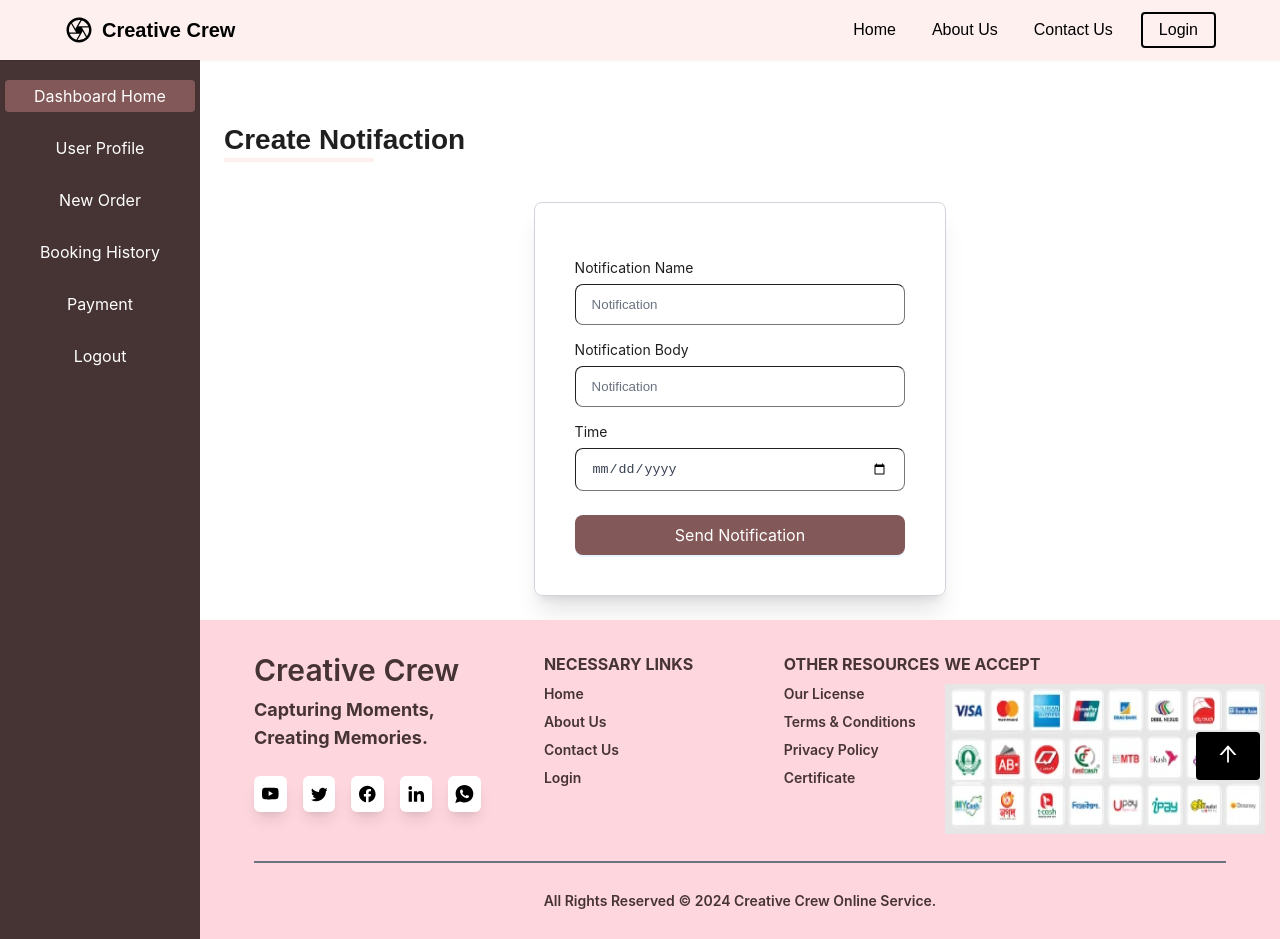
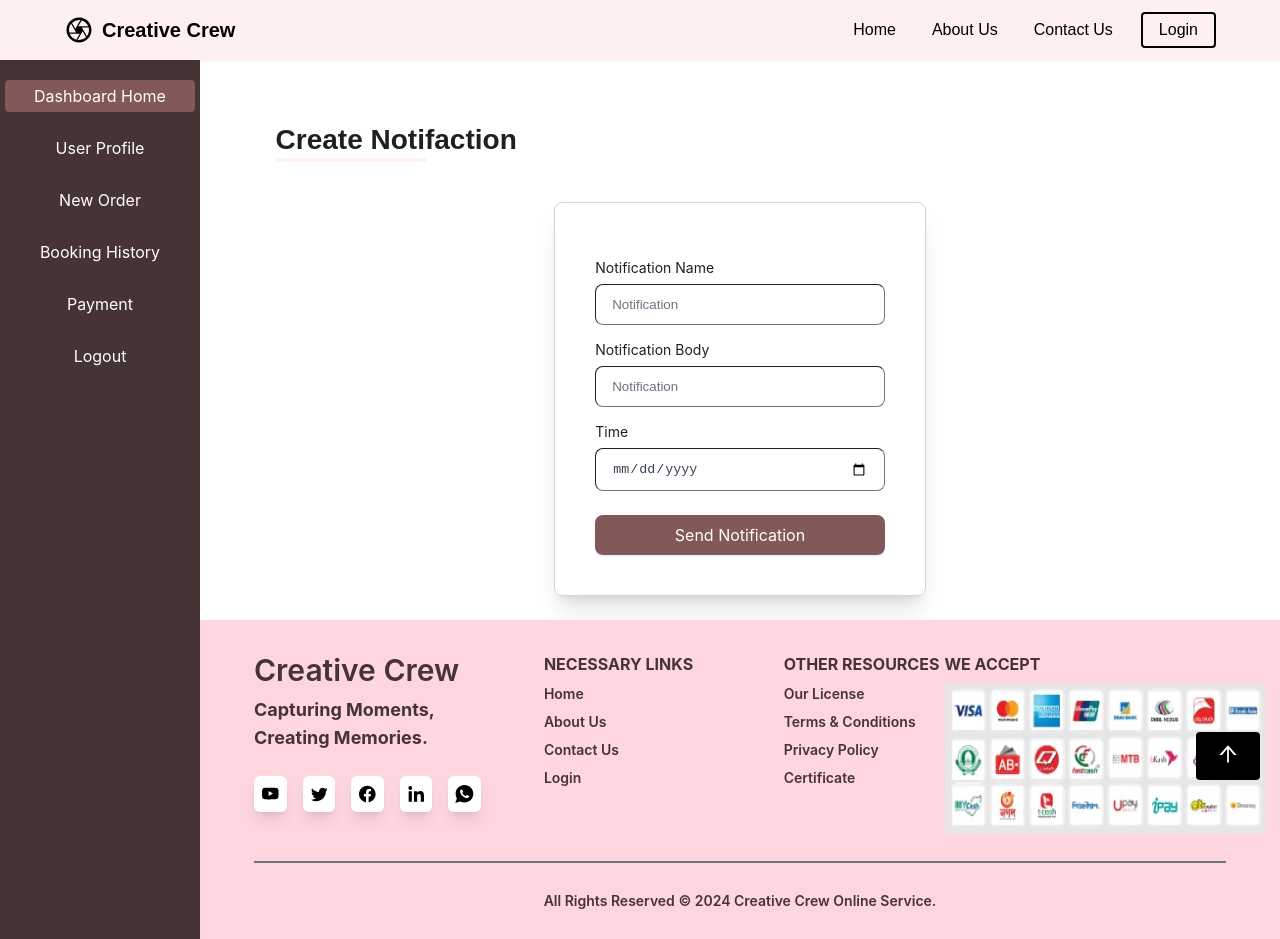
Before and after one commit to Ankan112/creative-crew, a Next.js app: page /dashboard/notifications in a window 1280 px wide. Built offline with nearby package versions, Linux system fonts and the light colour scheme; a web font is replaced by a local one.

Commit message:
link layout change

```diff
--- a/src/pages/contact/index.jsx
+++ b/src/pages/contact/index.jsx
@@ -1,4 +1,5 @@
 import RootLayout from "@/components/layout/RootLayout";
+import MainButton from "@/components/shared/MainButton";
 
 // import Button from "@/components/UI/Button";
 import { Input } from "antd";
@@ -61,7 +62,7 @@ const ContactUs = () => {
               className="font-sans resize-y rounded-md w-full min-h-[150px] p-3 border-2 border-gray-400  text-gray-700 leading-tight  focus:shadow-outline"
               placeholder="Type Your Message"
             ></textarea>
-            {/* <Button btnName="Send Message" styles="w-full py-3"></Button> */}
+            <MainButton name="Send Message" link={'/contact'} style="w-full py-3"></MainButton>
           </form>
         </div>
         <div className="w-full md:w-[50%] flex flex-col justify-center gap-6 text-gray-800">
--- a/src/pages/dashboard/booking-history/index.jsx
+++ b/src/pages/dashboard/booking-history/index.jsx
@@ -1,5 +1,5 @@
 import DashboardLayout from "@/components/layout/DashboardLayout";
-import DashboardBookingHistory from "@/pages/booking-history";
+import DashboardBookingHistory from "@/components/booking-history";
 const BookingHistory = () => {
   return (
     <div>
--- a/src/pages/dashboard/booking-information/index.jsx
+++ b/src/pages/dashboard/booking-information/index.jsx
@@ -1,6 +1,6 @@
 import DashboardLayout from "@/components/layout/DashboardLayout";
 import TitleBorder from "@/components/shared/TitleBorder";
-import BookingHistory from "@/pages/booking-history";
+import BookingHistory from "@/components/booking-history";
 import { Space, Table, Tag } from "antd";
 const columns = [
   {
--- a/src/pages/dashboard/create-service/index.jsx
+++ b/src/pages/dashboard/create-service/index.jsx
@@ -4,7 +4,7 @@ import TitleBorder from "@/components/shared/TitleBorder";
 
 export default function CreateSerivce(){
     return(
-        <div className="mx-auto">
+        <div className="mx-auto main-container">
       <div className="my-10">
         <h1 className="font-main">Create Notifaction</h1>
         <TitleBorder/>
--- a/src/pages/dashboard/notifications/index.jsx
+++ b/src/pages/dashboard/notifications/index.jsx
@@ -4,7 +4,7 @@ import TitleBorder from "@/components/shared/TitleBorder";
 
 const Notifications = () => {
   return (
-    <div className="mx-auto">
+    <div className="mx-auto main-container">
       <div className="my-10">
         <h1 className="font-main">Create Notifaction</h1>
         <TitleBorder/>
--- a/src/pages/dashboard/payment/index.jsx
+++ b/src/pages/dashboard/payment/index.jsx
@@ -1,5 +1,5 @@
 import DashboardLayout from "@/components/layout/DashboardLayout";
-import Payment from "@/pages/payment";
+import Payment from "@/components/payment";
 import React from "react";
 
 const PaymentPage = () => {
--- a/src/pages/dashboard/user-profile/index.jsx
+++ b/src/pages/dashboard/user-profile/index.jsx
@@ -1,5 +1,5 @@
 import DashboardLayout from "@/components/layout/DashboardLayout";
-import UserInformation from "@/pages/user-information";
+import UserInformation from "@/components/user-information";
 
 const UserProfile = () => {
   return (
```
Also changed, not shown: src/components/booking-history/index.jsx (renamed from src/pages/booking-history/index.jsx), src/components/order/index.jsx (renamed from src/pages/order/index.jsx), src/components/payment/index.jsx (renamed from src/pages/payment/index.jsx), src/components/user-information/index.jsx (renamed from src/pages/user-information/index.jsx).
